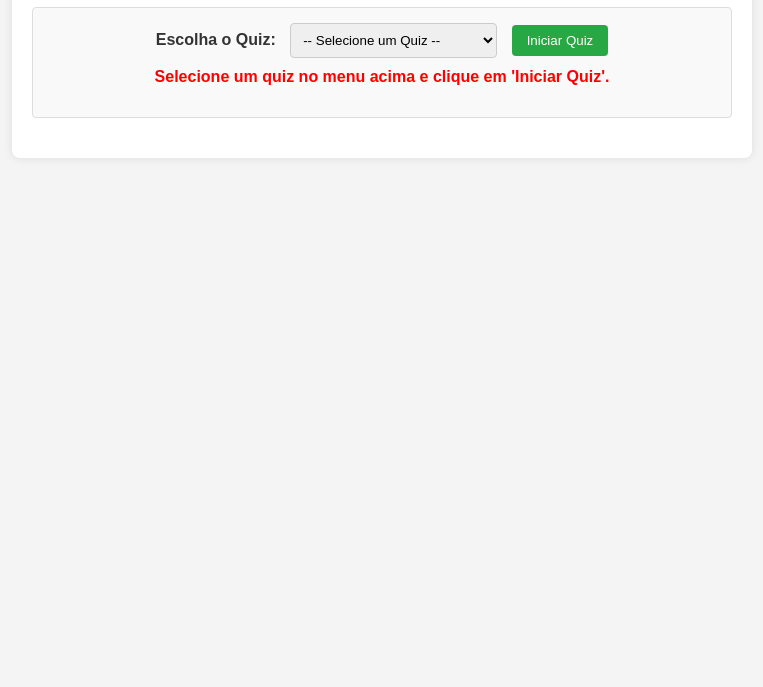
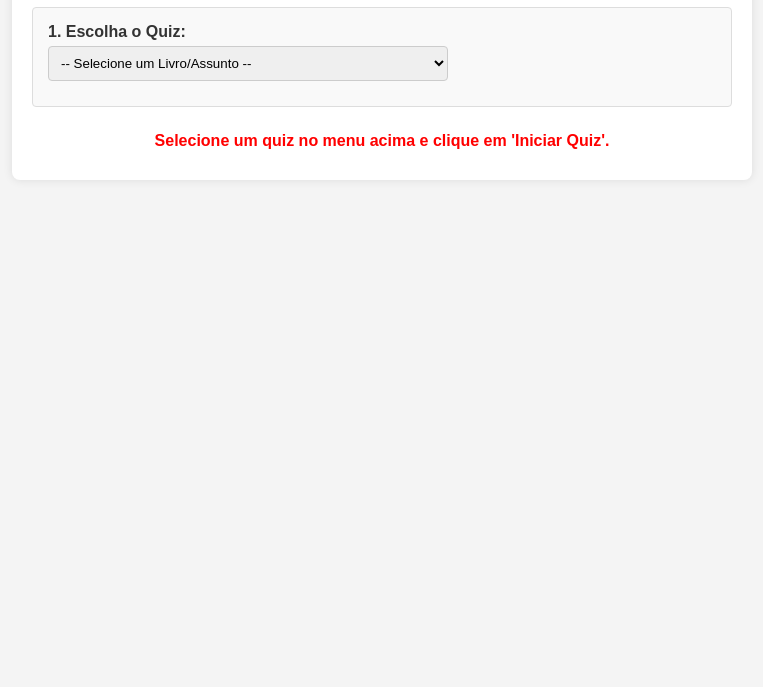
Before and after one commit to bjscatena/quizzer, a plain HTML site: page index.html in a window 1280 px wide. Shown: the part 113-800 px from the top of the page, without its empty margins (258-1021 px from the left). Drawn offline with Linux system fonts and the light colour scheme.

Commit message:
Update index.html

```diff
--- a/index.html
+++ b/index.html
@@ -3,50 +3,66 @@
 <head>
     <meta charset="UTF-8">
     <meta name="viewport" content="width=device-width, initial-scale=1.0">
-    <title>Quizzer</title>
+    <title>Quiz de Livros Técnicos</title>
     <style>
         body { font-family: sans-serif; margin: 20px; background-color: #f4f4f4; color: #333; display: flex; flex-direction: column; align-items: center; }
         .container { max-width: 700px; width: 100%; margin: auto; background-color: #fff; padding: 20px; border-radius: 8px; box-shadow: 0 0 10px rgba(0,0,0,0.1); }
         h1 { text-align: center; color: #333; }
         h2 { color: #555; }
-        .quiz-selector-container { margin-bottom: 20px; padding: 15px; border: 1px solid #ddd; border-radius: 4px; background-color: #f9f9f9; text-align: center;}
-        .quiz-selector-container label { font-weight: bold; margin-right: 10px;}
-        .quiz-selector-container select { padding: 8px; border-radius: 4px; border: 1px solid #ccc; margin-right: 10px; }
-        .quiz-selector-container button { padding: 8px 15px; background-color: #28a745; color: white; border: none; border-radius: 4px; cursor: pointer; }
-        .quiz-selector-container button:hover { background-color: #218838; }
+        .selector-container { margin-bottom: 15px; padding: 15px; border: 1px solid #ddd; border-radius: 4px; background-color: #f9f9f9; }
+        .selector-container label { font-weight: bold; margin-right: 10px; display: block; margin-bottom: 5px;}
+        .selector-container select { padding: 8px; border-radius: 4px; border: 1px solid #ccc; margin-bottom:10px; width: 100%; max-width: 400px;}
+        .start-button-container button { display: block; width: 100%; max-width: 200px; margin: 10px auto 0 auto; padding: 10px 15px; background-color: #28a745; color: white; border: none; border-radius: 4px; cursor: pointer; font-size: 1.1em; }
+        .start-button-container button:hover:not(:disabled) { background-color: #218838; }
+        .start-button-container button:disabled { background-color: #6c757d; opacity: 0.7; cursor: not-allowed;}
+
         .question-text { margin-bottom: 20px; font-size: 1.2em; }
         .options button { display: block; width: 100%; padding: 10px; margin-bottom: 10px; background-color: #007bff; color: white; border: none; border-radius: 4px; cursor: pointer; text-align: left; }
         .options button:hover:not(:disabled) { background-color: #0056b3; }
         .options button.correct { background-color: #28a745 !important; border-color: #1e7e34 !important; }
         .options button.incorrect { background-color: #dc3545 !important; border-color: #b21f2d !important; }
         .options button:disabled { background-color: #6c757d; cursor: not-allowed; opacity: 0.7; }
+
         .feedback { margin-top: 20px; padding: 10px; border-radius: 4px; }
         .feedback.correct-feedback { background-color: #e9f7ef; border: 1px solid #28a745; color: #155724; }
         .feedback.incorrect-feedback { background-color: #f8d7da; border: 1px solid #dc3545; color: #721c24; }
         .explanation { margin-top: 10px; font-style: italic; color: #555; }
+
         .navigation button { padding: 10px 20px; background-color: #17a2b8; color: white; border: none; border-radius: 4px; cursor: pointer; margin-top: 20px; }
         .navigation button:hover { background-color: #138496; }
+
         .score { text-align: center; font-size: 1.3em; margin-top: 30px; }
-        #quiz-area { display: none; } /* Esconde a área do quiz inicialmente */
-        #loading-message { text-align: center; margin-top: 20px; color: #555;}
-        #error-message { text-align: center; margin-top: 10px; color: red; font-weight: bold;}
+        #quiz-area { display: none; }
+        #chapter-selector-container { display: none; }
+        #start-button-container { display: none; }
+        #loading-message, #error-message { text-align: center; margin-top: 10px; padding: 10px;}
+        #error-message { color: red; font-weight: bold;}
     </style>
 </head>
 <body>
     <div class="container">
-        <h1>Quizzer</h1>
+        <h1>Quiz de Livros Técnicos</h1>
 
-        <div class="quiz-selector-container">
-            <label for="quiz-file-selector">Escolha o Quiz:</label>
+        <div class="selector-container">
+            <label for="quiz-file-selector">1. Escolha o Quiz:</label>
             <select id="quiz-file-selector">
-                <option value="">-- Selecione um Quiz --</option>
-                <option value="sql_performance_explained.json">SQL Performance Explained</option>
+                <option value="">-- Selecione um Livro/Assunto --</option>
+                <option value="sql_performance_explained">SQL Performance Explained</option>
                 </select>
-            <button id="start-quiz-btn">Iniciar Quiz</button>
-            <p id="error-message"></p>
         </div>
 
-        <div id="loading-message" style="display: none;">Carregando perguntas...</div>
+        <div id="chapter-selector-container" class="selector-container">
+            <label for="chapter-selector">2. Escolha o Capítulo:</label>
+            <select id="chapter-selector">
+                </select>
+        </div>
+
+        <div id="start-button-container" class="start-button-container">
+             <button id="start-quiz-btn" disabled>Iniciar Quiz</button>
+        </div>
+
+        <div id="loading-message" style="display: none;">Carregando...</div>
+        <div id="error-message"></div>
 
         <div id="quiz-area">
             <div id="question-area">
@@ -54,16 +70,13 @@
                 <div id="question-text" class="question-text"></div>
                 <div id="options-container" class="options"></div>
             </div>
-
             <div id="feedback-area" class="feedback" style="display: none;">
                 <p id="feedback-text"></p>
                 <div id="explanation-text" class="explanation"></div>
             </div>
-
             <div id="navigation-area" class="navigation">
                 <button id="next-question-btn" style="display: none;">Próxima Pergunta</button>
             </div>
-
             <div id="score-area" class="score" style="display: none;">
                 Pontuação Final: <span id="final-score"></span>/<span id="total-questions-answered"></span>
             </div>
```
